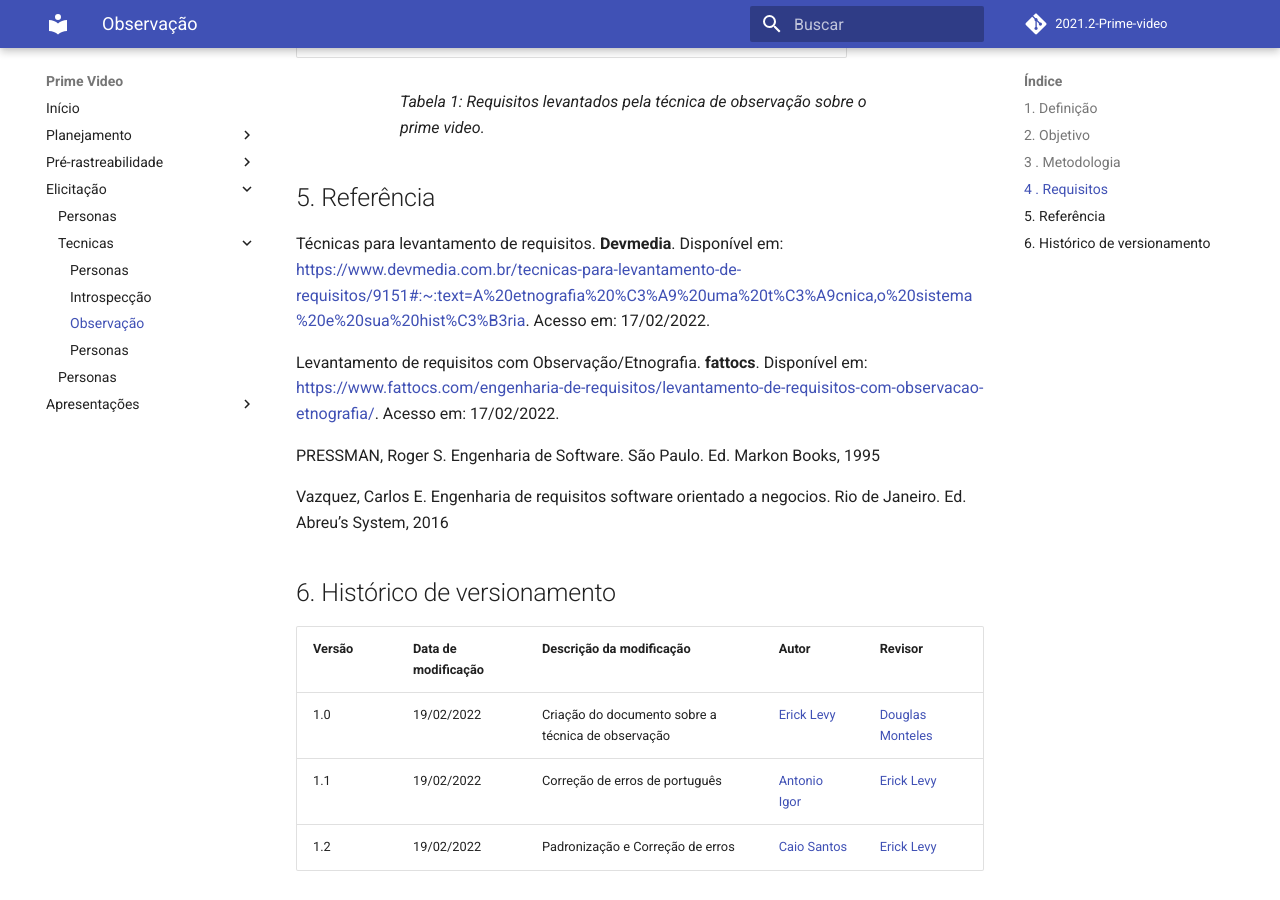
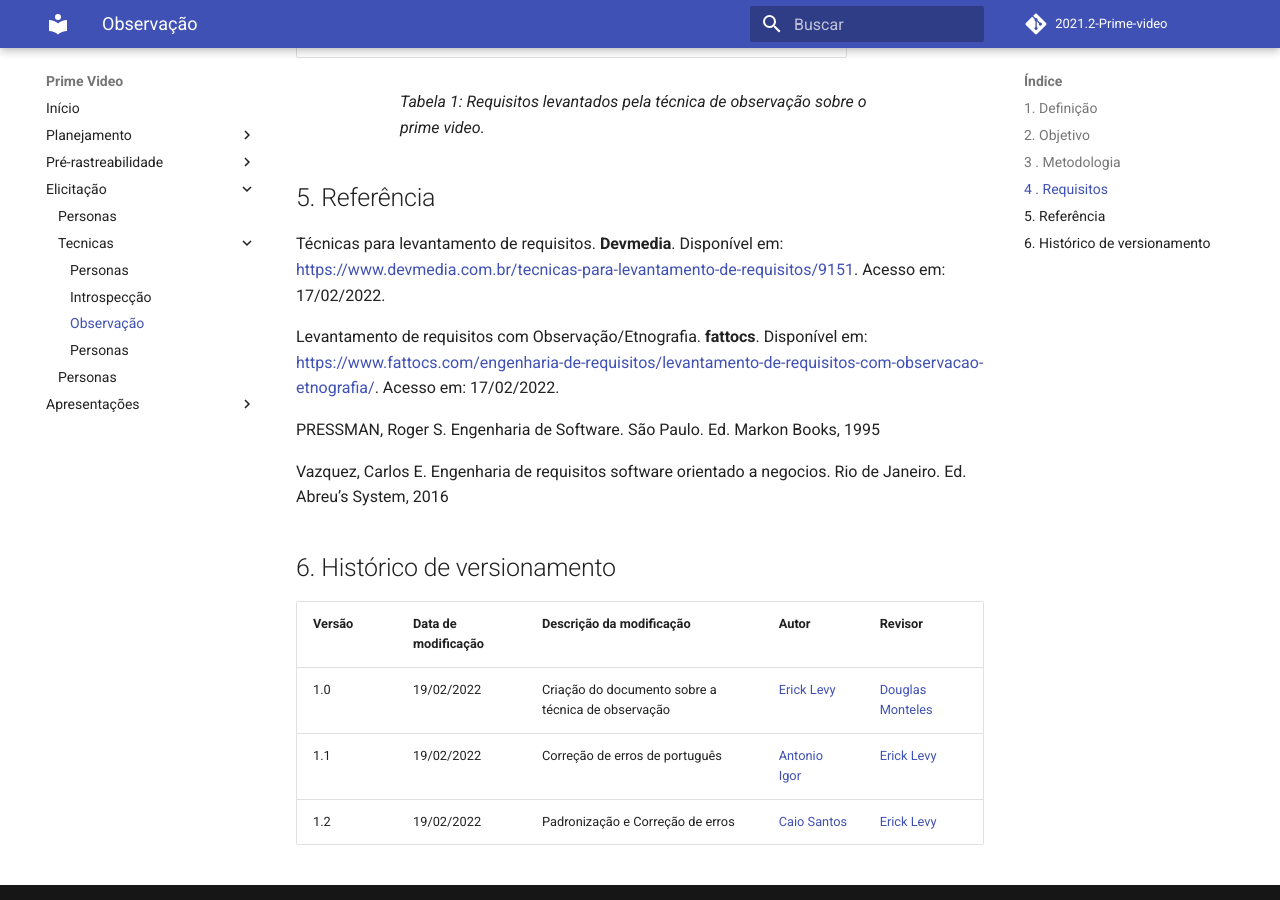
Before and after one commit to Requisitos-de-Software/2021.2-Prime-video, an MkDocs documentation site: the page built from docs/elicitacao/tecnicas/observacao.md, in a window 1280 px wide and 900 px high, scrolled down 1454 px. Built offline with MkDocs 1.6.1 and Material for MkDocs 9.7.7, drawn with Linux system fonts in a browser that asks for light colours; comment, search, counter and statistics services are not loaded; some of the changed lines change nothing that is shown.

Commit message:
fix: link atualizado

```diff
--- a/docs/elicitacao/tecnicas/observacao.md
+++ b/docs/elicitacao/tecnicas/observacao.md
@@ -50,7 +50,7 @@
 
 ## 5. Referência
 
-Técnicas para levantamento de requisitos. **Devmedia**. Disponível em: <https://www.devmedia.com.br/tecnicas-para-levantamento-de-requisitos/9151#:~:text=A%20etnografia%20%C3%A9%20uma%20t%C3%A9cnica,o%20sistema%20e%20sua%20hist%C3%B3ria>. Acesso em: 17/02/2022.
+Técnicas para levantamento de requisitos. **Devmedia**. Disponível em: <https://www.devmedia.com.br/tecnicas-para-levantamento-de-requisitos/9151>. Acesso em: 17/02/2022.
 
 Levantamento de requisitos com Observação/Etnografia. **fattocs**. Disponível em: <https://www.fattocs.com/engenharia-de-requisitos/levantamento-de-requisitos-com-observacao-etnografia/>. Acesso em: 17/02/2022.
 
```
